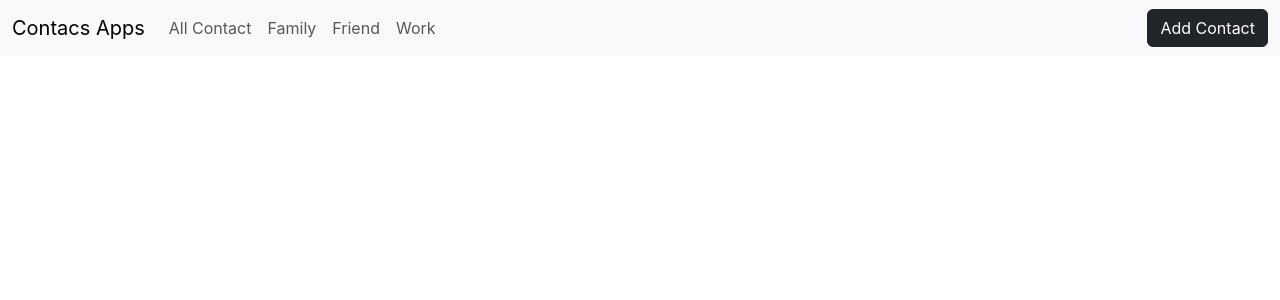
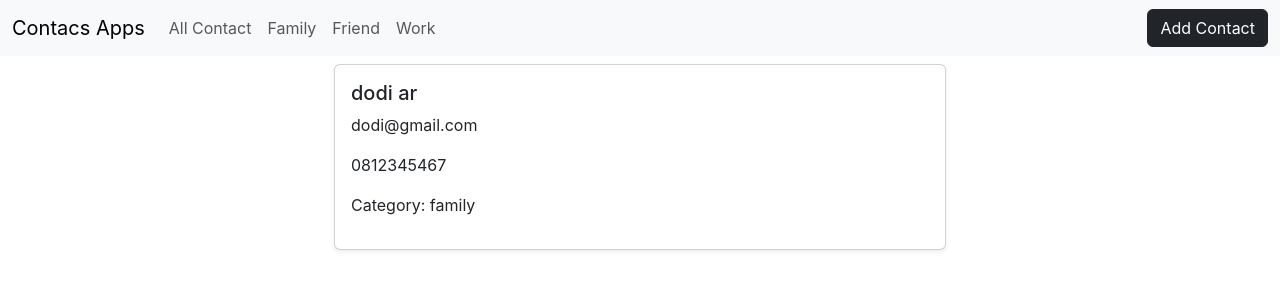
Before and after one commit to dodiar/mpv-contact-apps, a React (Create React App) app: page /detail/1 in a window 1280 px wide. Shown: the top 300 px of the page. Built offline with nearby package versions, Linux system fonts and the light colour scheme; data requests are answered from the project's data file.

Commit message:
create api integration for pick 1 data to view

```diff
--- a/src/App.js
+++ b/src/App.js
@@ -15,7 +15,7 @@ function App() {
     <Navbar />
     <Routes>
       <Route exact path='/' element={<ContactApps/>} />
-      {/* <Route exact path='/detail' element={<DetailContact/>} /> */}
+      <Route exact path='/detail/:id' element={<DetailContact/>} />
       <Route exact path='/:category' element={<CategoryContact/>} />
     </Routes>
     </>
--- a/src/components/CardContact.js
+++ b/src/components/CardContact.js
@@ -1,4 +1,5 @@
 import React from "react";
+import { Link } from "react-router-dom";
 
 export default function CardContact(props) {
     return (
@@ -9,6 +10,16 @@ export default function CardContact(props) {
                 <p>{props.contact.phonenumber}</p>
                 <p>Category: {props.contact.category}</p>
             </div>
+            {
+                props.fromDetail ?
+                ""
+                :
+                <div className="card-footer">
+                    <Link to={`/detail/${props.contact.id}`}>
+                        <button className="btn btn-dark">detail</button>
+                    </Link>
+                </div>
+            }
         </div>
     );
 }
--- /dev/null
+++ b/src/redux/action/getDetailContact.js
@@ -0,0 +1,25 @@
+// import { type } from "@testing-library/user-event/dist/type";
+import axios from "axios";
+import Swal from "sweetalert2";
+
+const detailContact = (id) => {
+    return function(dispatch) {
+        axios({
+            url: `http://localhost:3001/contacts/${id}`,
+            method: 'get'
+        })
+        .then(({data}) => {
+            dispatch({type: "DETAIL_CONTACT", payload:data})
+        }).catch((err) => {
+            Swal.fire({
+                position: 'top-end',
+                icon: 'error',
+                showConfirmButton: false,
+                timer: 1000,
+                title: `${err.message} - ${err.status}`
+            })
+        });
+    }
+}
+
+export default detailContact;
--- a/src/redux/reducers/contact.js
+++ b/src/redux/reducers/contact.js
@@ -1,6 +1,7 @@
 const initialState = {
     allContact: [],
-    categoryContact: []
+    categoryContact: [],
+    detailContact:[]
 };
 
 const contactReducer = (state = initialState, action) => {
@@ -9,6 +10,8 @@ const contactReducer = (state = initialState, action) => {
             return {...state, allContact:action.payload}
         case "CATEGORY_CONTACT" :
             return {...state, categoryContact:action.payload}
+        case "DETAIL_CONTACT"  :
+            return {...state, detailContact:action.payload}
         default:
             return state;
     }
--- a/src/views/DetailContact.jsx
+++ b/src/views/DetailContact.jsx
@@ -1,7 +1,31 @@
-import React from "react";
+import React, {useEffect} from "react";
+import {useDispatch, useSelector} from 'react-redux';
+import { useParams } from "react-router-dom";
+
+// action
+import detailContact from "../redux/action/getDetailContact";
+
+// components
+import CardContact from "../components/CardContact";
 
 export default function DetailContact() {
+    const dispatch = useDispatch();
+    const params = useParams();
+
+    const contact = useSelector(state=>state.contactReducer.detailContact)
+
+    useEffect(() => {
+        dispatch(detailContact(params.id))
+    },[]);
     return (
-        <p>Detail Contact</p>
+        <div className="container-fluid">
+            <div className="row">
+                <div className="d-flex justify-content-center">
+                    <div className="w-50 p-2">
+                        <CardContact contact={contact} fromDetail={true}/>
+                    </div>
+                </div>
+            </div>
+        </div>
     );
 }
```
